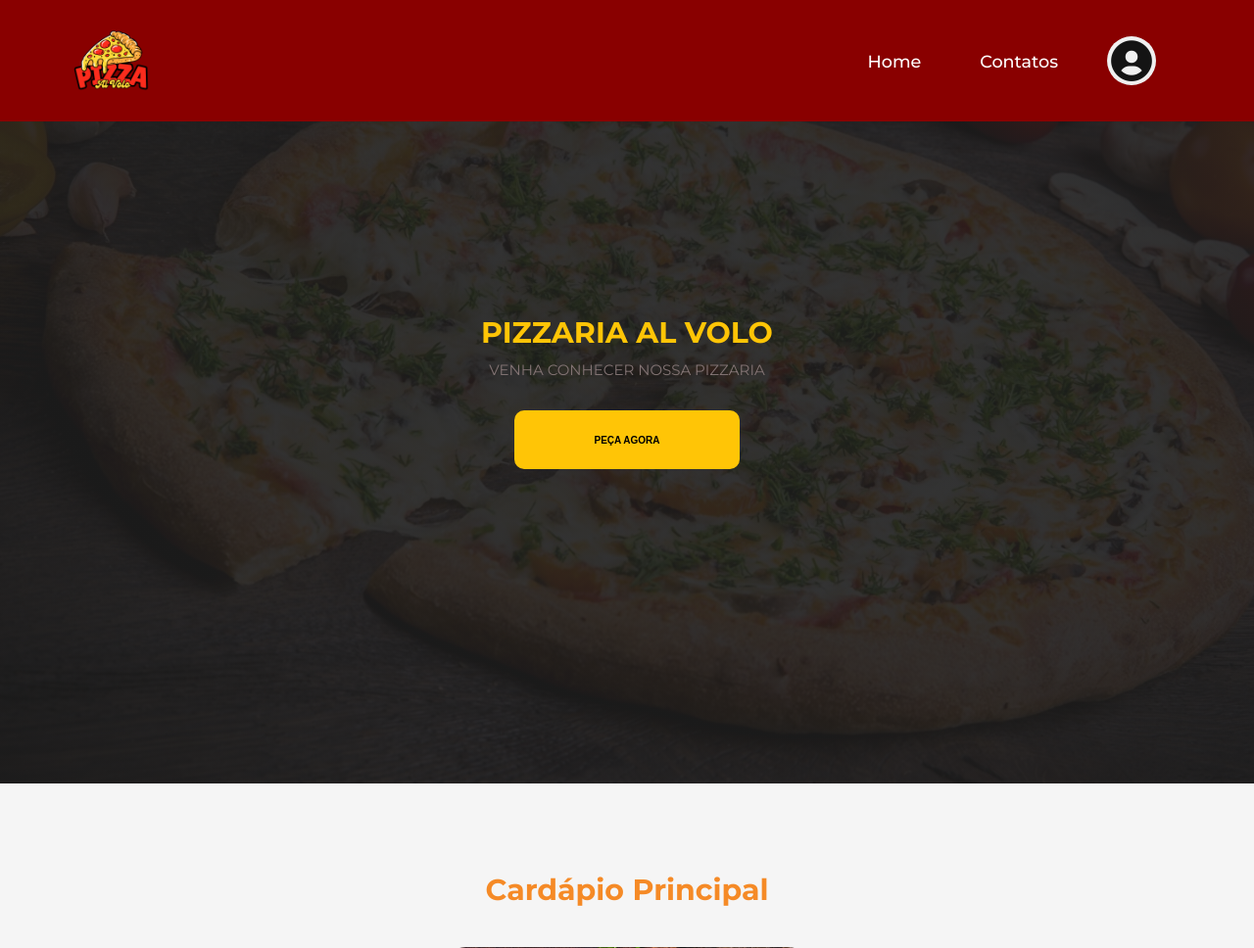
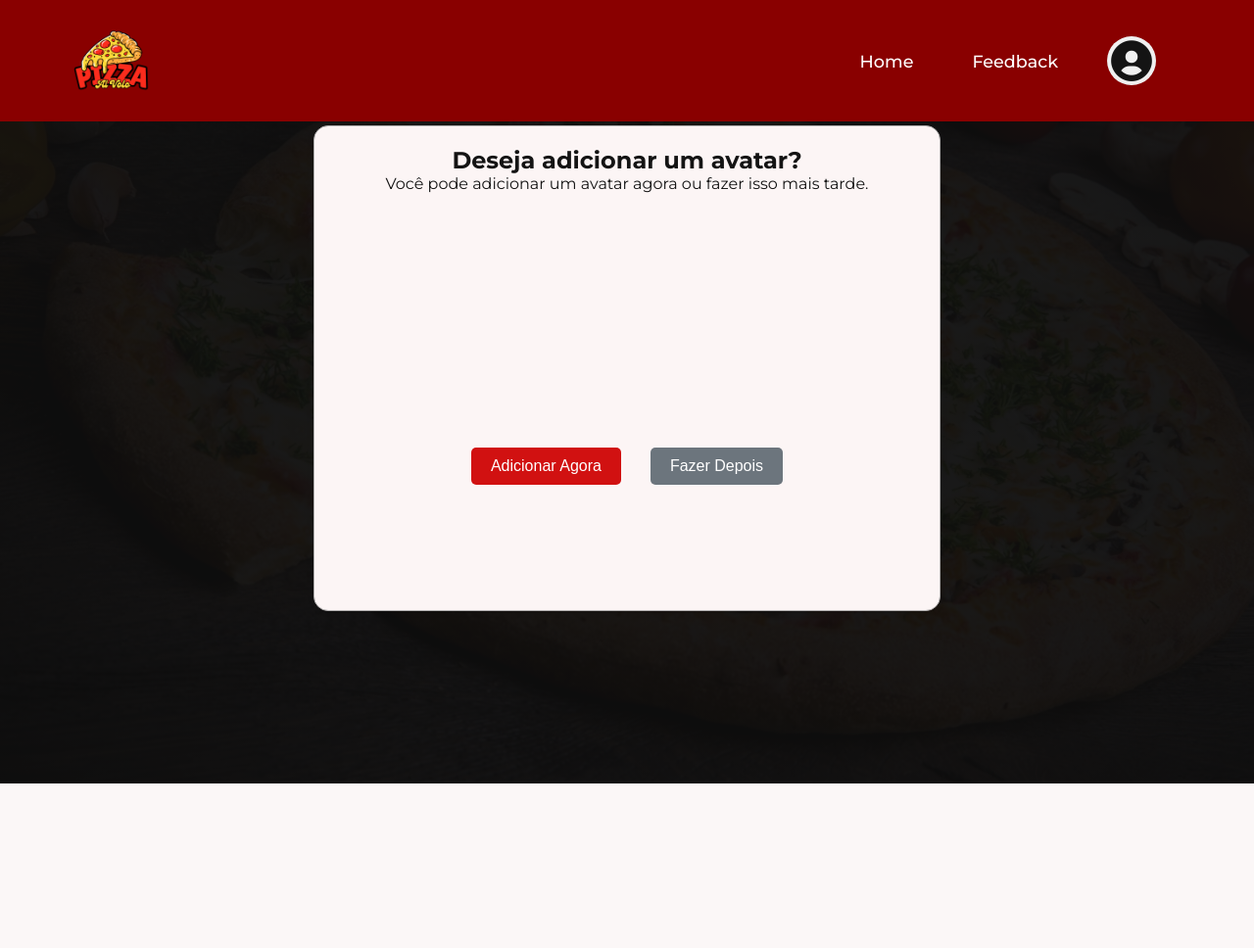
Before and after one commit to garciamanda/project-pizzaria-htmlcss, a PHP site: page / in a window 1280 px wide. Shown: the top 968 px of the page at 98% size. After the commit the page ends 800 px from the top, so only its background shows below. Run offline with PHP 8.4, Linux system fonts and the light colour scheme; the visitor is signed in with stand-in values (Sample User, id 1).

Commit message:
popup avatar opcional part1

```diff
--- a/contatos.php
+++ b/contatos.php
@@ -23,9 +23,9 @@
     </label>
 
     <nav class="navbar">
-      <a href="index.html" target="
+      <a href="index.php" target="
       " style="--i:0">Home</a>
-      <a href="#footer" style="--i:4">Contatos</a>
+      <a href="#footer" style="--i:4">Feedback</a>
       <button id="btnLogin-popup" class="btnLogin-popup">Login</button>
     </nav>
   </header>
--- a/css/style.css
+++ b/css/style.css
@@ -896,6 +896,71 @@ body {
   margin: 5px;
 }
 
+.popup-overlay {
+  display: none;
+
+  position: fixed;
+  top: 0;
+  left: 0;
+  width: 100%;
+  height: 100%;
+  justify-content: center;
+  align-items: center;
+  background-color: rgba(0, 0, 0, 0.5);
+  z-index: 1;
+}
+
+
+.popup-contents {
+  background-color: rgb(252, 245, 245);
+  margin: 10% auto;
+  text-align: center;
+  padding: 20px;
+  border: 1px solid #b1afaf;
+  width: 50vw;
+  height: 62vh;
+  box-shadow: 0px 0px 10px 0px rgba(0, 0, 0, 0.1);
+  position: relative;
+  border-radius: 15px;
+}
+
+.popup-buttons {
+  display: flex;
+  justify-content: center;
+  gap: 10px;
+  margin-top: 25rem;
+
+}
+
+.popup-buttons button {
+  margin: 10px;
+  padding: 10px 20px;
+  font-size: 16px;
+  border: none;
+  border-radius: 5px;
+  cursor: pointer;
+  transition: background-color 0.2s ease;
+}
+
+#addNow {
+  background-color: #d11111;
+  color: white;
+}
+
+#addNow:hover {
+  background-color: #910c0c;
+}
+
+#addLater {
+  background-color: #6c757d;
+  color: white;
+}
+
+#addLater:hover {
+  background-color: #5a6268;
+}
+
+
 /* Estilo do popup (igual para login e registro) */
 .popup {
   display: none;
--- a/index.php
+++ b/index.php
@@ -1,5 +1,12 @@
 <?php
 session_start();
+
+$mostrarPopup = isset($_SESSION['registro_sucesso']) && $_SESSION['registro_sucesso'];
+
+// Limpa a sessão após exibir o popup
+if ($mostrarPopup) {
+  unset($_SESSION['registro_sucesso']);
+}
 
 if (isset($_POST['submit'])) {
   include 'config.php';
@@ -60,6 +67,8 @@ if (isset($_POST['submit'])) {
     $_SESSION['email'] = $email;
     $_SESSION['nome'] = $nome;
     $_SESSION['avatar'] = $avatar; // Salva o avatar na sessão
+    $_SESSION['registro_sucesso'] = true;
+    header("Location: index.php");
   } else {
     die("Erro ao salvar no banco de dados: " . $stmt->error);
   }
@@ -103,7 +112,7 @@ if (isset($_POST['submit'])) {
 
     <nav class="navbar">
       <a href="#home" style="--i:0">Home</a>
-      <a href="contatos.php" style="--i:4">Contatos</a>
+      <a href="contatos.php" style="--i:4">Feedback</a>
 
       <?php if (isset($_SESSION['email'])): ?>
         <div class="user-info">
@@ -419,14 +428,12 @@ if (isset($_POST['submit'])) {
       <div class="cardapio">
         <!-- Começo do produto -->
         <div class="cardapio-content">
-          <img
-            src="./images/pizza(8).jpeg"
-            alt="Pizza de Chocolate"
-            class="img-cardapio" />
+          <img src="./images/pizza(8).jpeg" alt="Pizza de Chocolate" class="img-cardapio" />
 
           <div class="detalhes">
             <p class="nome-cardapio">Pizza de Chocolate</p>
-            <p class="descricao-cardapio">Lorem, ipsum dolor sit amet consectetur adipisicing elit. Magni vel reiciendis nobis alias praesentium dolorum voluptatibus.</p>
+            <p class="descricao-cardapio">Lorem, ipsum dolor sit amet consectetur adipisicing elit. Magni vel reiciendis
+              nobis alias praesentium dolorum voluptatibus.</p>
 
             <div class="preco">
               <p class="preco-cardapio">R$ 30.25</p>
@@ -437,14 +444,12 @@ if (isset($_POST['submit'])) {
 
         <!-- Começo do produto -->
         <div class="cardapio-content">
-          <img
-            src="./images/pizza(6).jpg"
-            alt="4 Queijos"
-            class="img-cardapio" />
+          <img src="./images/pizza(6).jpg" alt="4 Queijos" class="img-cardapio" />
 
           <div class="detalhes">
             <p class="nome-cardapio">Pizza de Calabresa</p>
-            <p class="descricao-cardapio">Lorem, ipsum dolor sit amet consectetur adipisicing elit. Magni vel reiciendis nobis alias praesentium dolorum voluptatibus.</p>
+            <p class="descricao-cardapio">Lorem, ipsum dolor sit amet consectetur adipisicing elit. Magni vel reiciendis
+              nobis alias praesentium dolorum voluptatibus.</p>
 
             <div class="preco">
               <p class="preco-cardapio">R$ 30.25</p>
@@ -455,14 +460,12 @@ if (isset($_POST['submit'])) {
 
         <!-- Começo do produto -->
         <div class="cardapio-content">
-          <img
-            src="./images/pizza(1).jpg"
-            alt="Pizza de Carne"
-            class="img-cardapio" />
+          <img src="./images/pizza(1).jpg" alt="Pizza de Carne" class="img-cardapio" />
 
           <div class="detalhes">
             <p class="nome-cardapio">Pizza de Carne</p>
-            <p class="descricao-cardapio">Lorem, ipsum dolor sit amet consectetur adipisicing elit. Magni vel reiciendis nobis alias praesentium dolorum voluptatibus.</p>
+            <p class="descricao-cardapio">Lorem, ipsum dolor sit amet consectetur adipisicing elit. Magni vel reiciendis
+              nobis alias praesentium dolorum voluptatibus.</p>
 
             <div class="preco">
               <p class="preco-cardapio">R$ 30.25</p>
@@ -474,14 +477,12 @@ if (isset($_POST['submit'])) {
 
         <!-- Começo do produto -->
         <div class="cardapio-content">
-          <img
-            src="./images/pizza(5).jpg"
-            alt="Pizza de Sla"
-            class="img-cardapio" />
+          <img src="./images/pizza(5).jpg" alt="Pizza de Sla" class="img-cardapio" />
 
           <div class="detalhes">
             <p class="nome-cardapio">Pizza de Sla</p>
-            <p class="descricao-cardapio">Lorem, ipsum dolor sit amet consectetur adipisicing elit. Magni vel reiciendis nobis alias praesentium dolorum voluptatibus.</p>
+            <p class="descricao-cardapio">Lorem, ipsum dolor sit amet consectetur adipisicing elit. Magni vel reiciendis
+              nobis alias praesentium dolorum voluptatibus.</p>
 
             <div class="preco">
               <p class="preco-cardapio">R$ 30.25</p>
@@ -545,6 +546,20 @@ if (isset($_POST['submit'])) {
         </div>
       </div>
       <!--fim pop up-->
+
+      <!-- Popup  Opcional-->
+      <div id="popup" class="popup-overlay <?php echo $mostrarPopup ? 'active' : ''; ?>">
+        <div class="popup-contents">
+          <h2>Deseja adicionar um avatar?</h2>
+          <p>Você pode adicionar um avatar agora ou fazer isso mais tarde.</p>
+          <div class="popup-buttons">
+            <button id="addNow">Adicionar Agora</button>
+            <button id="addLater">Fazer Depois</button>
+          </div>
+        </div>
+      </div>
+      <!-- Fim popup -->
+
 
     </section>
   </main>
--- a/js/script.js
+++ b/js/script.js
@@ -15,6 +15,22 @@ const buttons = document.querySelectorAll('.btn_feedback');
     }
   });
 });
+
+document.addEventListener("DOMContentLoaded", function () {
+  const addNowButton = document.getElementById("addNow");
+  const addLaterButton = document.getElementById("addLater");
+
+  addNowButton.addEventListener("click", function () {
+      window.location.href = "dadoscadastrais.php";
+      popup.style.display = "none";
+  });
+
+
+  addLaterButton.addEventListener("click", function () {
+    popup.style.display = "none";
+  });
+});
+
 
 
 document.getElementById('btnpedido').addEventListener('click', function () {
@@ -51,32 +67,6 @@ var TrandingSlider = new Swiper('.tranding-slider', {
 
 
 
-//login
-
-// document.addEventListener("DOMContentLoaded", function () {
-//   var loginButton = document.getElementById('btnLogin-popup');
-//   loginButton.addEventListener('click', function () {
-//       window.location.href = 'login.html';
-//   });
-// });
-
-// login
-
-
-
-
-
-
-
-
-
-
-
-
-
-
-
-//
 
 
 // const trendingSlides = document.querySelectorAll('.tranding-slide');
```
Lines whose indentation alone changed are shown as unchanged.
